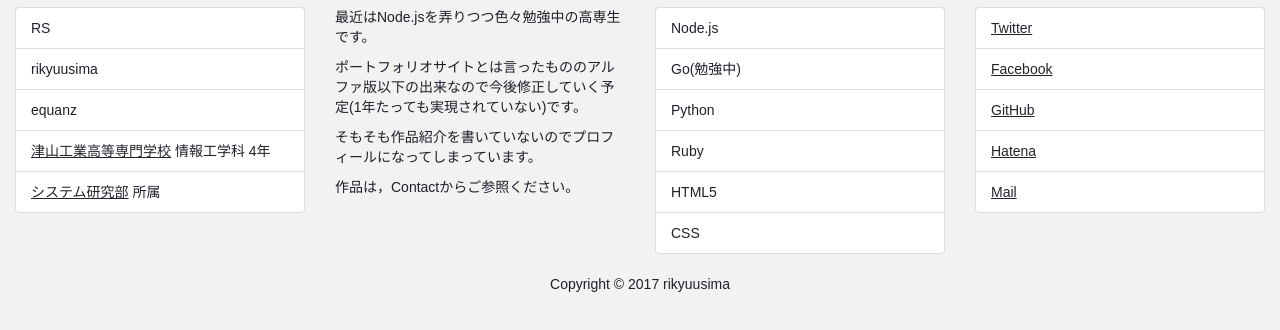
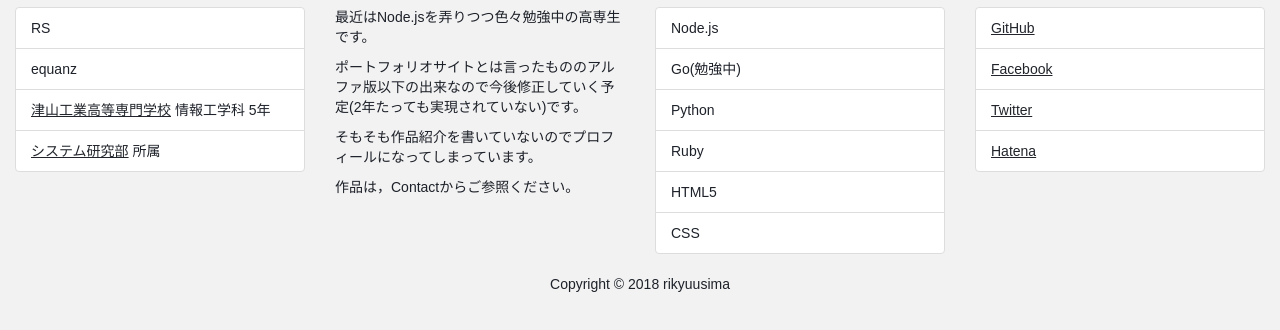
Before and after one commit to equanz/equanz.github.com, a plain HTML site: page index.html in a window 1280 px wide. Shown: the part 154-484 px from the top of the page. Drawn offline with nearby package versions, Linux system fonts and the light colour scheme.

Commit message:
fix: update id, grade

```diff
--- a/index.html
+++ b/index.html
@@ -30,17 +30,16 @@
       <h2 class="card-title">Profile</h2>
       <ul class="card-text list-group">
         <li class="list-group-item">RS</li>
-        <li class="list-group-item">rikyuusima</li>
         <li class="list-group-item">equanz</li>
-        <li class="list-group-item"><a href="http://www.tsuyama-ct.ac.jp/" target="_blank">津山工業高等専門学校</a> 情報工学科 4年</li>
-        <li class="list-group-item"><a href="http://sysken.org/" target="_blank">システム研究部</a> 所属</li>
+        <li class="list-group-item"><a href="http://www.tsuyama-ct.ac.jp/" target="_blank">津山工業高等専門学校</a> 情報工学科 5年</li>
+        <li class="list-group-item"><a href="https://sysken.org/" target="_blank">システム研究部</a> 所属</li>
       </ul>
     </div>
 
     <div class="sub card card-block col-sm-3">
       <h2 class="card-title">About</h2>
       <p class="card-text">最近はNode.jsを弄りつつ色々勉強中の高専生です。</p>
-      <p class="card-text">ポートフォリオサイトとは言ったもののアルファ版以下の出来なので今後修正していく予定(1年たっても実現されていない)です。</p>
+      <p class="card-text">ポートフォリオサイトとは言ったもののアルファ版以下の出来なので今後修正していく予定(2年たっても実現されていない)です。</p>
       <p class="card-text">そもそも作品紹介を書いていないのでプロフィールになってしまっています。</p>
       <p class="card-text">作品は，Contactからご参照ください。</p>
     </div>
@@ -60,16 +59,15 @@
     <div class="sub card card-block col-sm-3">
       <h2>Contact</h2>
       <ul class="list-group">
-        <li class="list-group-item"><a href="https://twitter.com/rikyuusima" target="_blank">Twitter</a></li>
+        <li class="list-group-item"><a href="https://github.com/equanz" target="_blank">GitHub</a></li>
         <li class="list-group-item"><a href="https://facebook.com/equanz" target="_blank">Facebook</a></li>
-        <li class="list-group-item"><a href="https://github.com/rikyuusima" target="_blank">GitHub</a></li>
+        <li class="list-group-item"><a href="https://twitter.com/equanz_" target="_blank">Twitter</a></li>
         <li class="list-group-item"><a href="http://equanz.hatenablog.com/" target="_blank">Hatena</a></li>
-        <li class="list-group-item"><a href="mailto:equanz324@gmail.com" target="_blank">Mail</a></li>
       </ul>
     </div>
 
     <footer class="col-sm-12">
-      <p>Copyright © 2017 rikyuusima</p>
+      <p>Copyright © 2018 rikyuusima</p>
     </footer>
   </body>
 </html>
```
